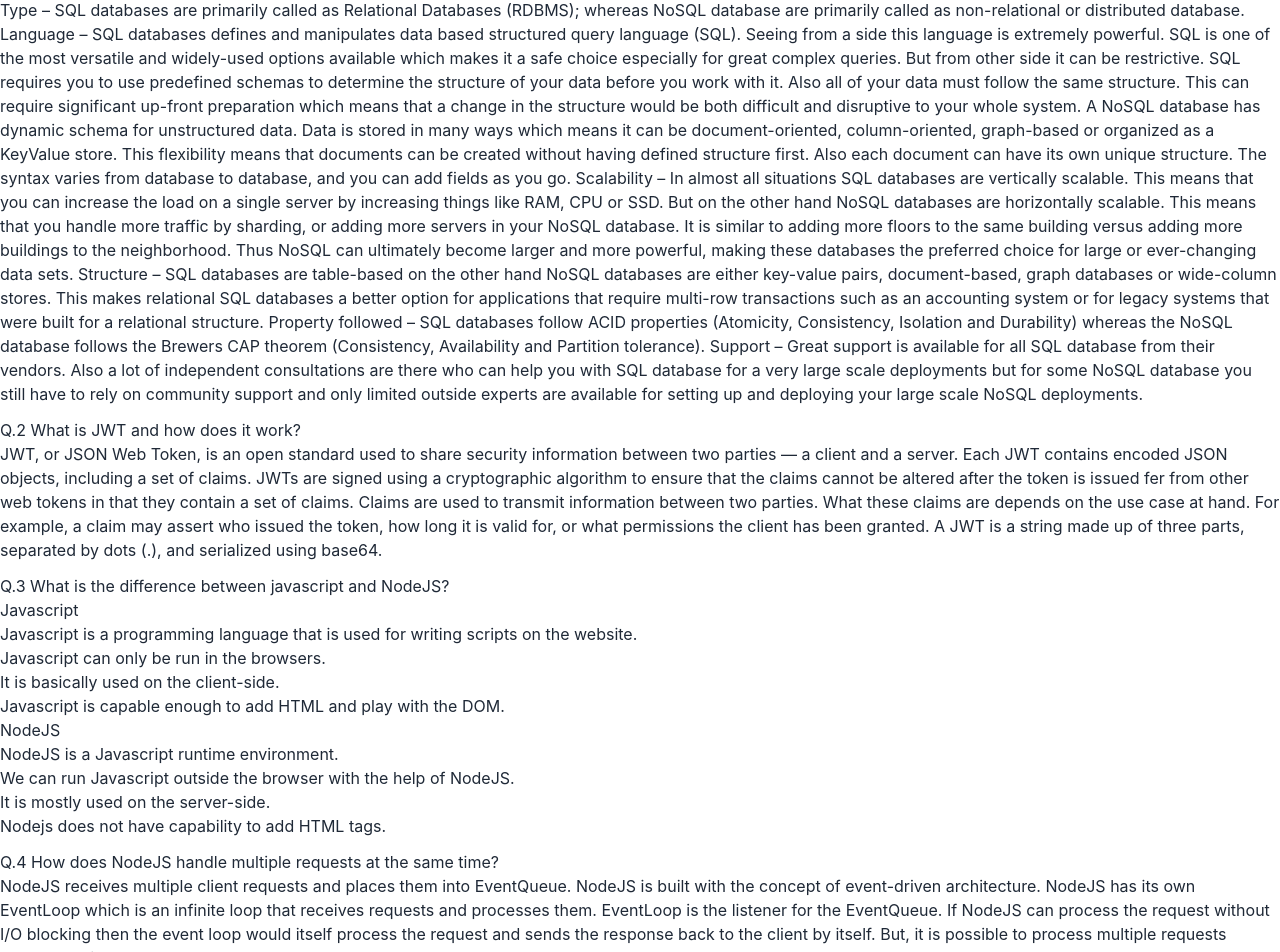
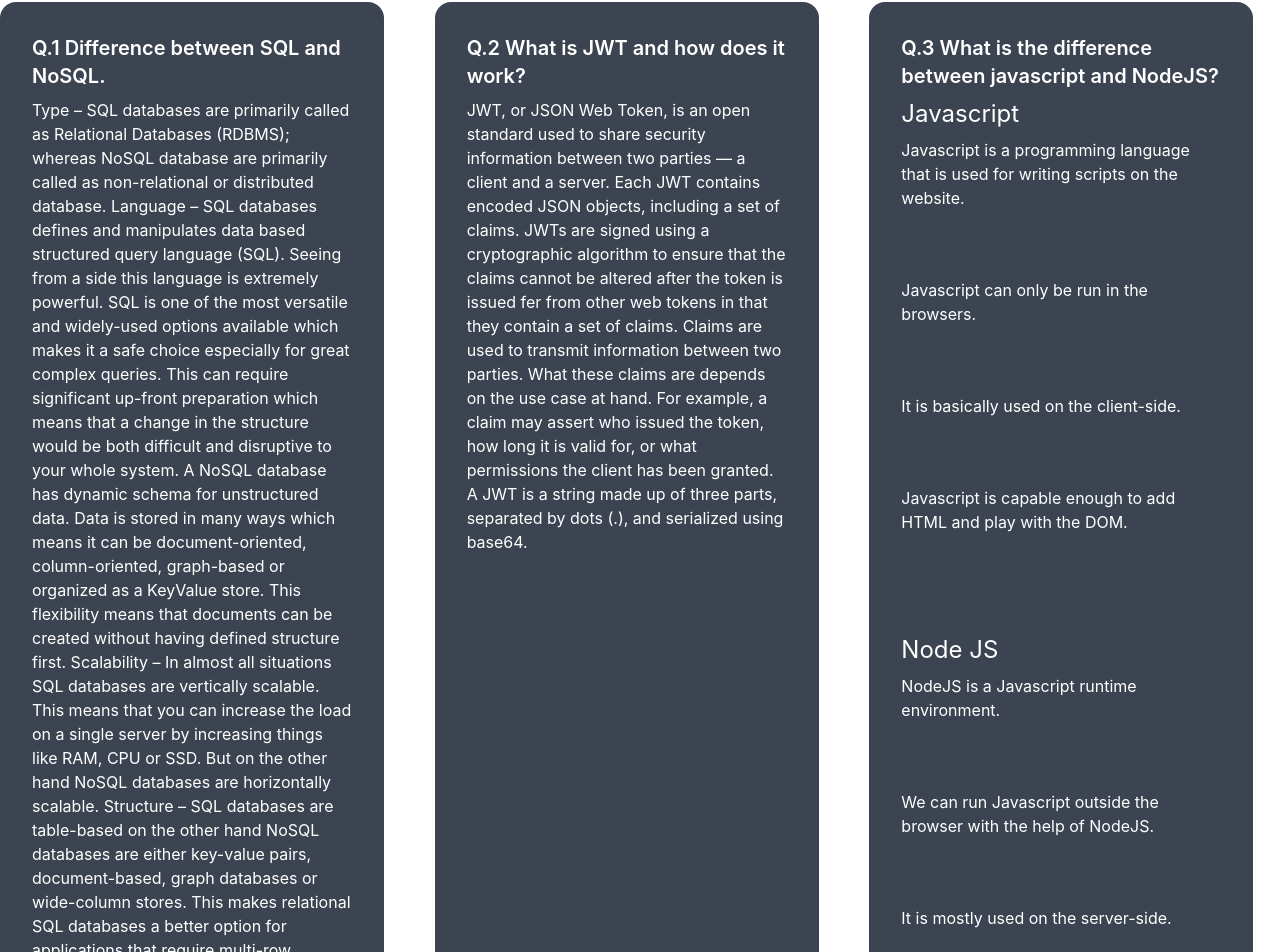
Before and after one commit to Sazzad25/photographer-services-client, a React (Create React App) app: page /blog in a window 1280 px wide. Shown: the part 102-1054 px from the top of the page. Built offline with nearby package versions, Linux system fonts and the light colour scheme; no server answers.

Commit message:
final check

```diff
--- a/src/components/Home/About/About1.js
+++ b/src/components/Home/About/About1.js
@@ -17,7 +17,7 @@ const About1 = () => {
              in this field</h1>
             <p className="py-6">There are many variations of passages of Lorem Ipsum available, but the majority have suffered alteration in some form, by injected humour or randomised words which don't look even slightly believable.</p>
             <p className='py-6'>the majority have suffered alteration in some form, by injected humour, or randomised words which don't look even slightly believable.</p>
-            <button className="btn btn-primary">Get More Info</button>
+            {/* <button className="btn btn-primary">Get More Info</button> */}
           </div>
         </div>
       </div>
--- a/src/components/Home/About/About2.js
+++ b/src/components/Home/About/About2.js
@@ -12,12 +12,13 @@ const About2 = () => {
           </div>
           <div className='w-1/2'>
             <p className=' text-2xl font-bold text-orange-600'>About Us</p>
-            <h1 className="my-5 text-5xl font-bold">We are qualified <br />
-             & of experience <br/>
-             in this field</h1>
-            <p className="py-6">There are many variations of passages of Lorem Ipsum available, but the majority have suffered alteration in some form, by injected humour or randomised words which don't look even slightly believable.</p>
-            <p className='py-6'>the majority have suffered alteration in some form, by injected humour, or randomised words which don't look even slightly believable.</p>
-            <button className="btn btn-primary">Get More Info</button>
+            <h1 className="my-5 text-5xl font-bold">WHAT IT IS <br />
+            & AND WHY YOU <br/>
+            NEED IT</h1>
+
+            <p className="py-6">The demand for Photographers in the world today is unparalleled, any type of event requires one or more skilled photographers.</p>
+            <p className='py-6'>Because photographers can take much better pictures than the average camera user, the role of a skilled photographer is immense in making.</p>
+            {/* <button className="btn btn-primary">Get More Info</button> */}
           </div>
         </div>
       </div>
--- a/src/components/Home/Home.js
+++ b/src/components/Home/Home.js
@@ -12,12 +12,12 @@ const Home = () => {
         <div>
             <Slider></Slider>
             <About1></About1>
-            <About2></About2>
             <Services></Services>
             <div>
             <Link to='/myreviews'>
             <button className="btn btn-primary mt-3 mb-3">See All</button>
             </Link>
+            <About2></About2>
             </div>
         </div>
     );
--- a/src/components/Home/Slider/Slider.js
+++ b/src/components/Home/Slider/Slider.js
@@ -1,42 +1,29 @@
-import React from 'react';
-import img1 from '../../../assets/images/banner/1.jpg';
-import img2 from '../../../assets/images/banner/2.jpg';
-import img3 from '../../../assets/images/banner/3.jpg';
-import SliderItem from './SliderItem';
-
-const sliderData = [
-    {
-        image: img1,
-        prev: 3,
-        id: 1,
-        next: 2
-    },
-    {
-        image: img2,
-        prev: 2,
-        id: 2,
-        next: 3
-    },
-    {
-        image: img3,
-        prev: 2,
-        id: 3,
-        next: 1
-    }
-]
+import React from "react";
 
 const Slider = () => {
-    return (
-        <div className="carousel w-full py-10">
-            {
-                sliderData.map(slide => <SliderItem
-                    key={slide.id}
-                    slide={slide}
-                ></SliderItem>)
-            }
-
+  return (
+    <div>
+      <div
+        className="hero min-h-screen mt-10"
+        style={{ backgroundImage: `url("https://media.istockphoto.com/id/1387494553/photo/mirrorless-camera-on-tripod-standing-in-autumn-forest-with-mount-assiniboine-in-national-park.jpg?b=1&s=170667a&w=0&k=20&c=ySTgIIzko0ZUxxO85RhQBkl5cUDon2yWSWRWmVz08x4=")` }}
+      >
+        <div className="hero-overlay bg-opacity-60"></div>
+        <div className="hero-content text-center text-neutral-content">
+          <div className="max-w-md">
+            <h1 className="mb-5 text-5xl font-bold">
+                        Photographer <br />
+                        Stylish <br />
+                        Servicing
+            </h1>
+            <p className="mb-5">
+            There are many variations of passages of  available, but the majority have suffered alteration in some form
+            </p>
+            {/* <button className="btn btn-primary">Get Started</button> */}
+          </div>
         </div>
-    );
+      </div>
+    </div>
+  );
 };
 
 export default Slider;
--- a/src/components/pages/Blog/Blog.js
+++ b/src/components/pages/Blog/Blog.js
@@ -1,65 +1,95 @@
-import React from 'react';
-import useTitle from '../../../hooks/useTitle';
+import React from "react";
+import useTitle from "../../../hooks/useTitle";
 
 const Blog = () => {
-    useTitle('Blog')
+  useTitle("Blog");
   return (
-        <div>
-            <div className='mt-3'>
-                <h3>Q.1 Difference between SQL and NoSQL.</h3>
-                <p>Type –
-SQL databases are primarily called as Relational Databases (RDBMS); whereas NoSQL database are primarily called as non-relational or distributed database.
-
-
-Language –
-SQL databases defines and manipulates data based structured query language (SQL). Seeing from a side this language is extremely powerful. SQL is one of the most versatile and widely-used options available which makes it a safe choice especially for great complex queries. But from other side it can be restrictive. SQL requires you to use predefined schemas to determine the structure of your data before you work with it. Also all of your data must follow the same structure. This can require significant up-front preparation which means that a change in the structure would be both difficult and disruptive to your whole system.
-A NoSQL database has dynamic schema for unstructured data. Data is stored in many ways which means it can be document-oriented, column-oriented, graph-based or organized as a KeyValue store. This flexibility means that documents can be created without having defined structure first. Also each document can have its own unique structure. The syntax varies from database to database, and you can add fields as you go.
-
-
-
-Scalability –
-In almost all situations SQL databases are vertically scalable. This means that you can increase the load on a single server by increasing things like RAM, CPU or SSD. But on the other hand NoSQL databases are horizontally scalable. This means that you handle more traffic by sharding, or adding more servers in your NoSQL database. It is similar to adding more floors to the same building versus adding more buildings to the neighborhood. Thus NoSQL can ultimately become larger and more powerful, making these databases the preferred choice for large or ever-changing data sets.
-
-
-Structure –
-SQL databases are table-based on the other hand NoSQL databases are either key-value pairs, document-based, graph databases or wide-column stores. This makes relational SQL databases a better option for applications that require multi-row transactions such as an accounting system or for legacy systems that were built for a relational structure.
-
-
-Property followed –
-SQL databases follow ACID properties (Atomicity, Consistency, Isolation and Durability) whereas the NoSQL database follows the Brewers CAP theorem (Consistency, Availability and Partition tolerance).
-
-
-Support –
-Great support is available for all SQL database from their vendors. Also a lot of independent consultations are there who can help you with SQL database for a very large scale deployments but for some NoSQL database you still have to rely on community support and only limited outside experts are available for setting up and deploying your large scale NoSQL deployments. </p>
+    <div className='grid gap-6 grid-cols-1 md:grid-cols-2 lg:grid-cols-3'>
+      <div className="card w-96 bg-neutral text-primary-content mt-10">
+        <div className="card-body">
+          <h2 className="card-title">Q.1 Difference between SQL and NoSQL.</h2>
+          <p>
+            Type – SQL databases are primarily called as Relational Databases
+            (RDBMS); whereas NoSQL database are primarily called as
+            non-relational or distributed database. Language – SQL databases
+            defines and manipulates data based structured query language (SQL).
+            Seeing from a side this language is extremely powerful. SQL is one
+            of the most versatile and widely-used options available which makes
+            it a safe choice especially for great complex queries.  This can
+            require significant up-front preparation which means that a change
+            in the structure would be both difficult and disruptive to your
+            whole system. A NoSQL database has dynamic schema for unstructured
+            data. Data is stored in many ways which means it can be
+            document-oriented, column-oriented, graph-based or organized as a
+            KeyValue store. This flexibility means that documents can be created
+            without having defined structure first. Scalability – In almost
+            all situations SQL databases are vertically scalable. This means
+            that you can increase the load on a single server by increasing
+            things like RAM, CPU or SSD. But on the other hand NoSQL databases
+            are horizontally scalable. Structure – SQL databases are table-based on the other hand NoSQL databases are
+            either key-value pairs, document-based, graph databases or
+            wide-column stores. This makes relational SQL databases a better
+            option for applications that require multi-row transactions such as
+            an accounting system or for legacy systems that were built for a
+            relational structure. Property followed – SQL databases follow ACID
+            properties whereas the NoSQL database follows the Brewers CAP theorem.
+          </p>
         </div>
-            <div className='mt-3'>
-                <h3>Q.2 What is JWT and how does it work?</h3>
-                <p>JWT, or JSON Web Token, is an open standard used to share security information between two parties — a client and a server. Each JWT contains encoded JSON objects, including a set of claims. JWTs are signed using a cryptographic algorithm to ensure that the claims cannot be altered after the token is issued fer from other web tokens in that they contain a set of claims. Claims are used to transmit information between two parties. What these claims are depends on the use case at hand. For example, a claim may assert who issued the token, how long it is valid for, or what permissions the client has been granted.
-
-A JWT is a string made up of three parts, separated by dots (.), and serialized using base64.</p>
       </div>
-            <div className='mt-3'>
-                <h3>Q.3 What is the difference between javascript and NodeJS?</h3>
-                <div>
-                    <h4>Javascript</h4>
-                    <p>Javascript is a programming language that is used for writing scripts on the website. </p>
+      <div className="card w-96 bg-neutral text-primary-content mt-10">
+        <div className="card-body">
+          <h2 className="card-title">Q.2 What is JWT and how does it work?</h2>
+          <p>
+            JWT, or JSON Web Token, is an open standard used to share security
+            information between two parties — a client and a server. Each JWT
+            contains encoded JSON objects, including a set of claims. JWTs are
+            signed using a cryptographic algorithm to ensure that the claims
+            cannot be altered after the token is issued fer from other web
+            tokens in that they contain a set of claims. Claims are used to
+            transmit information between two parties. What these claims are
+            depends on the use case at hand. For example, a claim may assert who
+            issued the token, how long it is valid for, or what permissions the
+            client has been granted. A JWT is a string made up of three parts,
+            separated by dots (.), and serialized using base64.
+          </p>
+        </div>
+      </div>
+      <div className="card w-96 bg-neutral text-primary-content mt-10">
+        <div className="card-body">
+          <h2 className="card-title">
+            Q.3 What is the difference between javascript and NodeJS?
+          </h2>
+          <h4 className="text-2xl">Javascript</h4>
+          <p>
+            Javascript is a programming language that is used for writing
+            scripts on the website.
+          </p>
           <p>Javascript can only be run in the browsers.</p>
           <p>It is basically used on the client-side.</p>
           <p>Javascript is capable enough to add HTML and play with the DOM.</p>
-                </div>
-                <div>
-                    <h4>NodeJS</h4>
+          <br />
+          <h4 className="text-2xl">Node JS</h4>
           <p>NodeJS is a Javascript runtime environment.</p>
-                    <p>We can run Javascript outside the browser with the help of NodeJS.</p>
+          <p>
+            We can run Javascript outside the browser with the help of NodeJS.
+          </p>
           <p>It is mostly used on the server-side.</p>
           <p>Nodejs does not have capability to add HTML tags.</p>
         </div>
       </div>
-            <div className='mt-3'>
-                <h3>Q.4 How does NodeJS handle multiple requests at the same time?</h3>
-                <p>NodeJS receives multiple client requests and places them into EventQueue. NodeJS is built with the concept of event-driven architecture. NodeJS has its own EventLoop which is an infinite loop that receives requests and processes them. EventLoop is the listener for the EventQueue.
-
-If NodeJS can process the request without I/O blocking then the event loop would itself process the request and sends the response back to the client by itself. But, it is possible to process multiple requests parallelly using the NodeJS cluster module or worker_threads module.</p>
+      <div className="card w-96 bg-neutral text-primary-content mt-5 mb-7">
+        <div className="card-body">
+          <h2 className="card-title">Q.4 How does NodeJS handle multiple requests at the same time?</h2>
+          <p> NodeJS receives multiple client requests and places them into
+          EventQueue. NodeJS is built with the concept of event-driven
+          architecture. NodeJS has its own EventLoop which is an infinite loop
+          that receives requests and processes them. EventLoop is the listener
+          for the EventQueue. If NodeJS can process the request without I/O
+          blocking then the event loop would itself process the request and
+          sends the response back to the client by itself. But, it is possible
+          to process multiple requests parallelly using the NodeJS cluster
+          module or worker_threads module.</p>
+        </div>
       </div>
     </div>
   );
```
Lines whose indentation alone changed are shown as unchanged.
